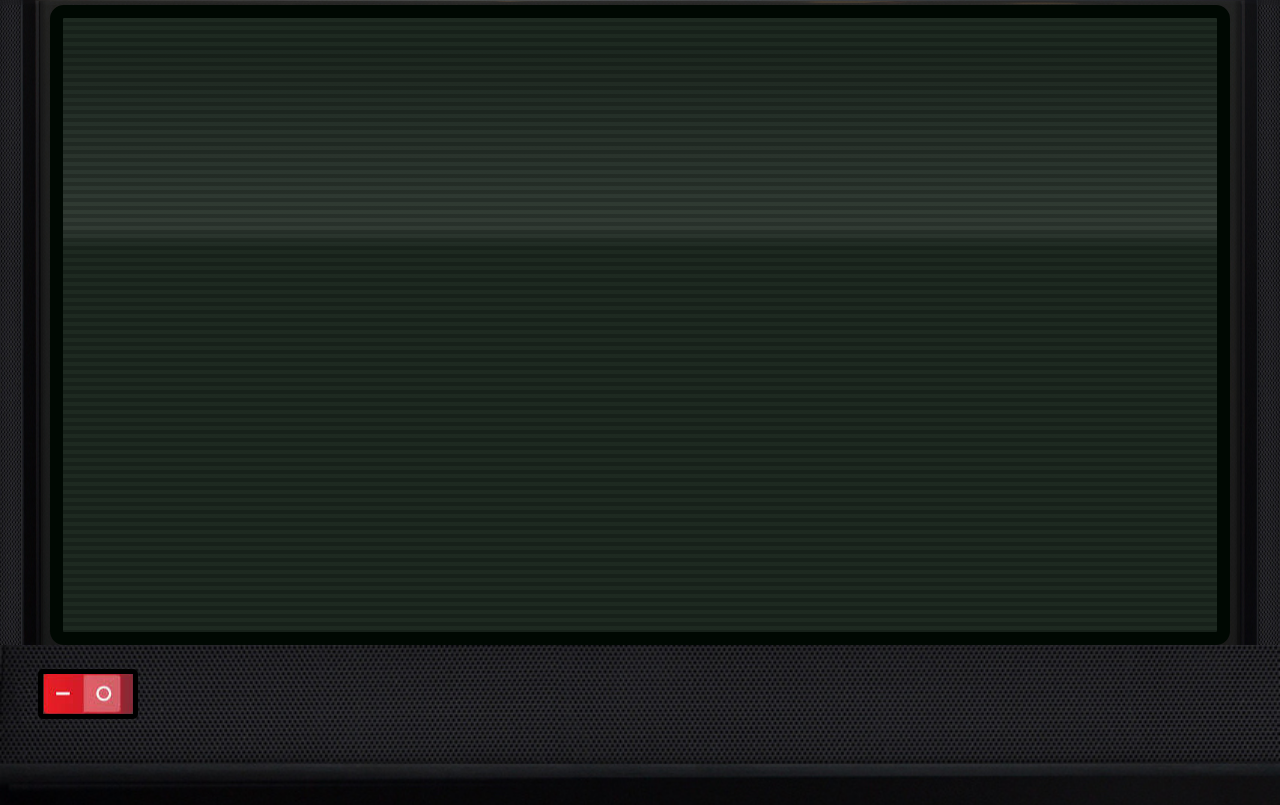
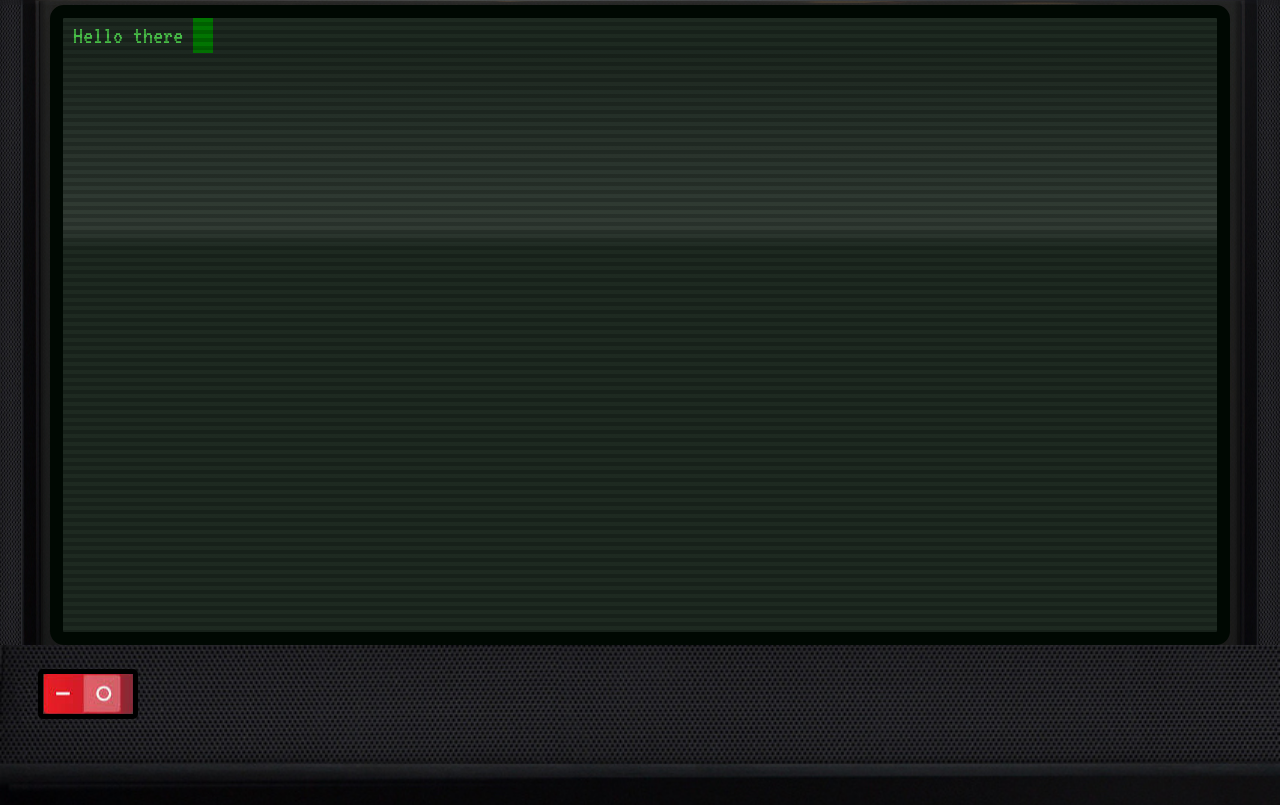
Before and after one commit to yuri-gagarin/personal_st, a React (Create React App) app in the folder client/: page / in a window 1280 px wide. Built offline with nearby package versions, Linux system fonts and the light colour scheme.

Commit message:
blinking cursor, yay...

```diff
--- /dev/null
+++ b/client/src/components/home_screen/BlinkingCursor.tsx
@@ -0,0 +1,40 @@
+import React, { useState, useEffect, useRef } from "react";
+import "./css/blinkingCursor.css";
+
+const useInterval = (callback: (n: any) => any, delay: number): void => {
+  const savedCallback = useRef<any>();
+  useEffect(() => {
+    savedCallback.current = callback;
+  }, [callback]);
+
+  useEffect(() => {
+    function tick (): void {
+      savedCallback.current();
+    }
+    if (delay !== null) {
+      let id: NodeJS.Timeout = setInterval(tick, delay);
+      return () => clearInterval(id);
+    }
+  }, [delay])
+}
+
+const BlinkingCursor: React.FC<{}> = (props): JSX.Element => {
+  const [blinker, setBlinker] = useState<boolean>(false);
+  const blinkerRef = useRef(null);
+
+  useInterval(() => {
+    setBlinker(!blinker);
+  }, 500);
+
+  useEffect(() => {
+    console.log(blinker);
+  }, [blinker]);
+
+  return (
+    <div className={blinker ? "textCursor" : "textCursor noColor"} ref={blinkerRef}>
+
+    </div>
+  )
+};
+
+export default BlinkingCursor;
--- a/client/src/components/home_screen/HomeScreenComponent.tsx
+++ b/client/src/components/home_screen/HomeScreenComponent.tsx
@@ -2,6 +2,8 @@ import React, { MouseEvent, FC, useState, useContext } from "react";
 import "./css/homeScreenComponent.css";
 //import crtBezel from "../../public/images/screen/crt_bezel.jpg";
 import { Store } from "./../../Store";
+// additional components //
+import TerminalScreen from "./TerminalScreen";
 
 interface HomeScreenProps {
   title: string
@@ -19,7 +21,7 @@ const HomeScreenComponent: FC<HomeScreenProps> = (props: HomeScreenProps): JSX.E
       <div id="mainMonitor">
         <div id="monitorCRT" className={`${powerOn ?  "on" : "turn-off off"}` } onClick={handleClick}>
         <div className="monitorScanline"></div>
-        <div className="terminal"></div>
+        <TerminalScreen />
         </div>
       </div>
     </div>
--- /dev/null
+++ b/client/src/components/home_screen/TerminalScreen.tsx
@@ -0,0 +1,19 @@
+import React from "react";
+import "./css/terminalScreen.css";
+
+import BlinkingCursor from "./BlinkingCursor";
+
+const TerminalScreen: React.FC<{}> = (props): JSX.Element => {
+  return (
+    <div className="textLine">
+      <div className="retroText">
+        <p>Hello there</p>
+      </div>
+      <div className="cursor">
+        <BlinkingCursor />
+      </div>
+    </div>
+  )
+};
+
+export default TerminalScreen;
--- /dev/null
+++ b/client/src/components/home_screen/css/blinkingCursor.css
@@ -0,0 +1,8 @@
+.textCursor {
+  height: 100%;
+  width: 20px;
+  background-color: green;
+}
+.noColor {
+  visibility: hidden;
+}
--- a/client/src/components/home_screen/css/homeScreenComponent.css
+++ b/client/src/components/home_screen/css/homeScreenComponent.css
@@ -66,7 +66,7 @@
   display: block;
   position: absolute;
   top: 0;
-  left: 0;
+  left: 0px;
   bottom: 0;
   right: 0;
   width: 100%;
--- /dev/null
+++ b/client/src/components/home_screen/css/terminalScreen.css
@@ -0,0 +1,36 @@
+@import url("https://fonts.googleapis.com/css?family=VT323&display=swap");
+.textLine {
+  display: block;
+  width: 100%;
+  height: 35px;
+  position: relative;
+}
+.retroText {
+  font-family: "VT323", monospace;
+  height: 100%;
+  font-size: 25px;
+  color: rgb(78, 207, 78);
+  display: flex;
+  align-items: center;
+  float: left;
+  justify-content: center;
+}
+.retroText::after {
+  content: "";
+  width: 10px;
+  height: 100%;
+}
+.retroText::before {
+  content: "";
+  width: 10px;
+  height: 100%;
+}
+.retroText > h3 {
+  background-color: fuchsia;
+  height: 100%;
+}
+.cursor {
+  height: 100%;
+  width: 20px;
+  float: left;
+}
```
